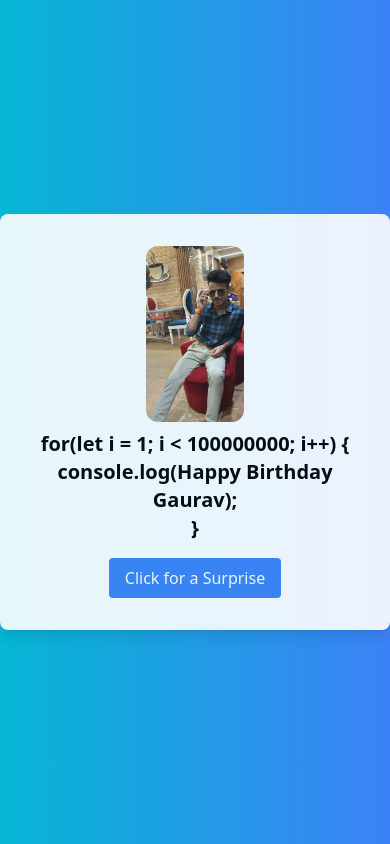
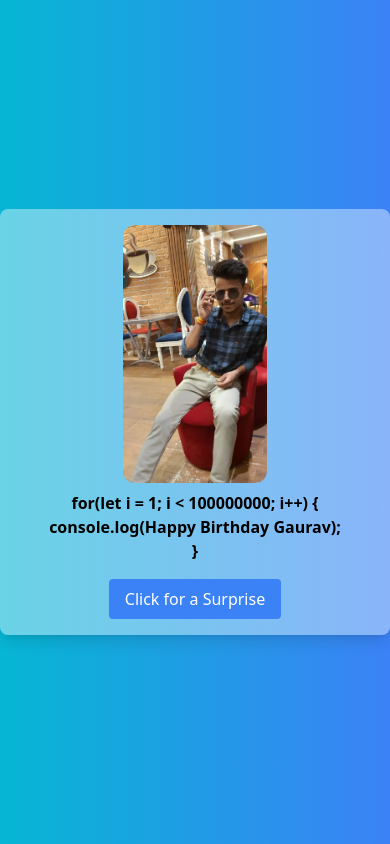
Before and after one commit to himanshu-paliwal-277/Birth-day-wishes-page, a plain HTML site: page index.html in a window 390 px wide. Drawn offline with nearby package versions, Linux system fonts and the light colour scheme.

Commit message:
responsive for all screens

```diff
--- a/index.html
+++ b/index.html
@@ -11,16 +11,20 @@
       }
     </style>
   </head>
-  <body class="bg-gradient-to-r from-cyan-500 to-blue-500 flex items-center justify-center h-screen">
-    <div class="bg-white opacity-90 p-8 rounded-lg shadow-lg text-center flex flex-col items-center">
+  <body
+    class="bg-gradient-to-r from-cyan-500 to-blue-500 flex items-center justify-center h-screen"
+  >
+    <div
+      class="bg-white bg-opacity-40 sm:p-8 p-4 rounded-lg shadow-lg text-center flex flex-col items-center"
+    >
       <img
-        class="w-[30%] rounded-xl"
+        class="sm:w-[30%] w-[40%] rounded-xl"
         src="./Assets/photo.jfif"
         alt="Photo"
       />
-      <h1 class="text-xl font-bold mb-4 mt-2">
-        for(let i = 1; i < 100000000; i++) {<br>
-            console.log(Happy Birthday Gaurav);<br>
+      <h1 class="sm:text-xl text-base font-bold mb-4 mt-2">
+        for(let i = 1; i < 100000000; i++) {<br />
+        console.log(Happy Birthday Gaurav);<br />
         }
       </h1>
       <button
```
